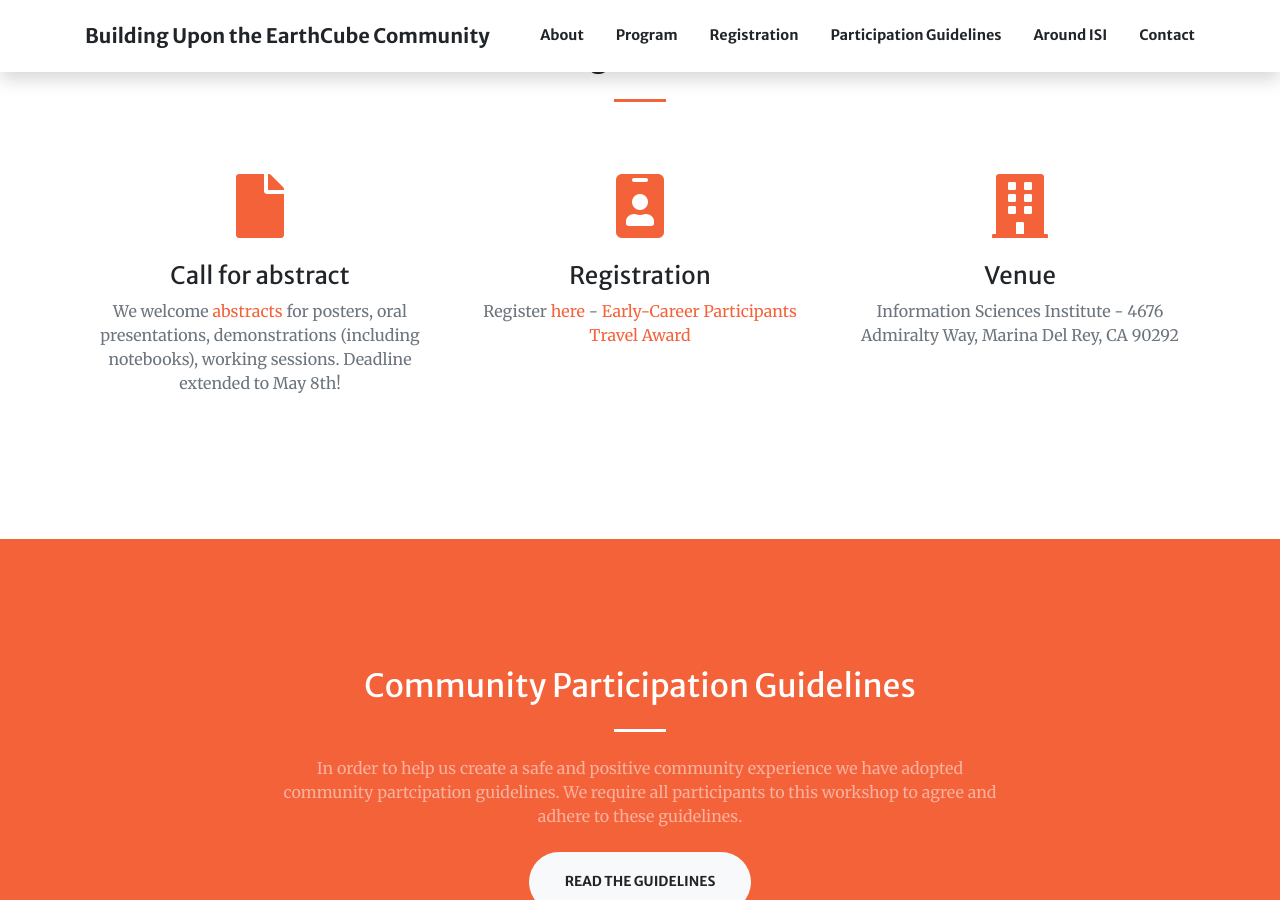
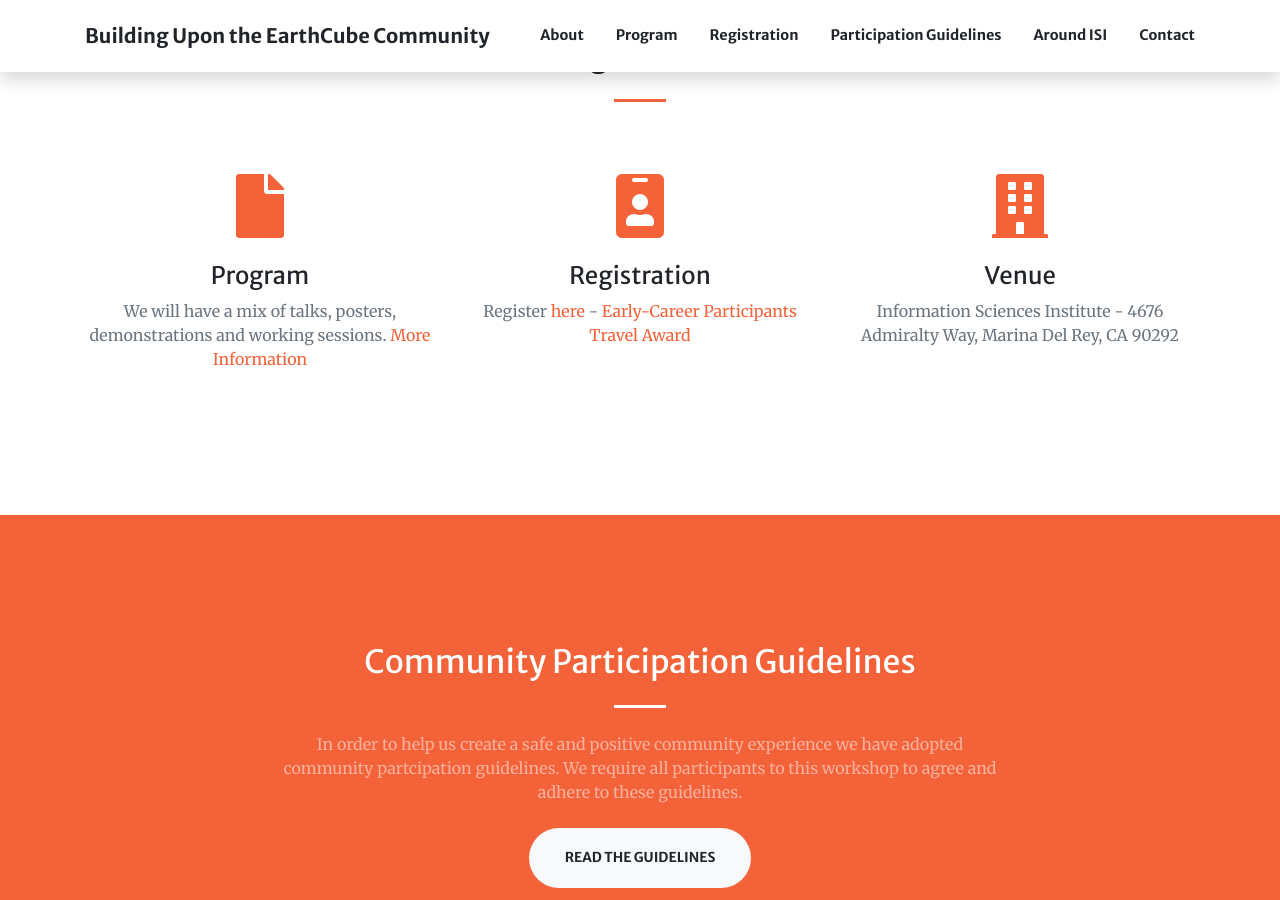
Before and after one commit to isi-usc-edu/building-upon-the-earthcube-community, a Jekyll site: the page built from index.md, in a window 1280 px wide and 900 px high, scrolled down 1657 px. Built offline with Jekyll 4.4.1, drawn with Linux system fonts in a browser that asks for light colours.

Commit message:
change index

```diff
--- a/index.md
+++ b/index.md
@@ -39,8 +39,8 @@ sections:
     #background_style: bg-primary
     title: Meeting Information
     services:
-      - title: Call for abstract
-        text: We welcome [abstracts](/building-upon-the-earthcube-community/program) for posters, oral presentations, demonstrations (including notebooks), working sessions. Deadline extended to May 8th!
+      - title: Program
+        text: We will have a mix of talks, posters, demonstrations and working sessions. [More Information](https://isi-usc-edu.github.io/building-upon-the-earthcube-community/program)
         icon: fa-file
         #url: /building-upon-the-earthcube-community/program
       - title: Registration
```
Also changed, not shown: program.md (+41 -43 lines).
